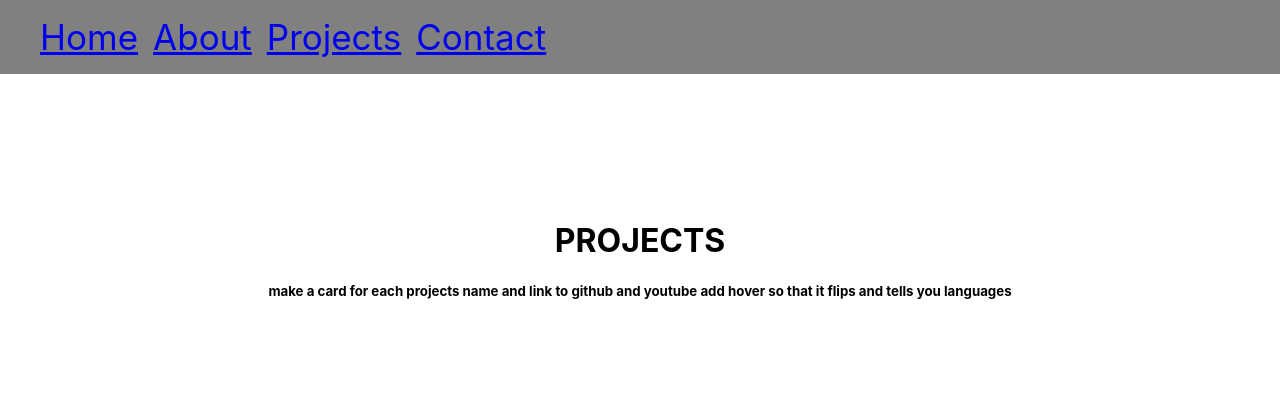
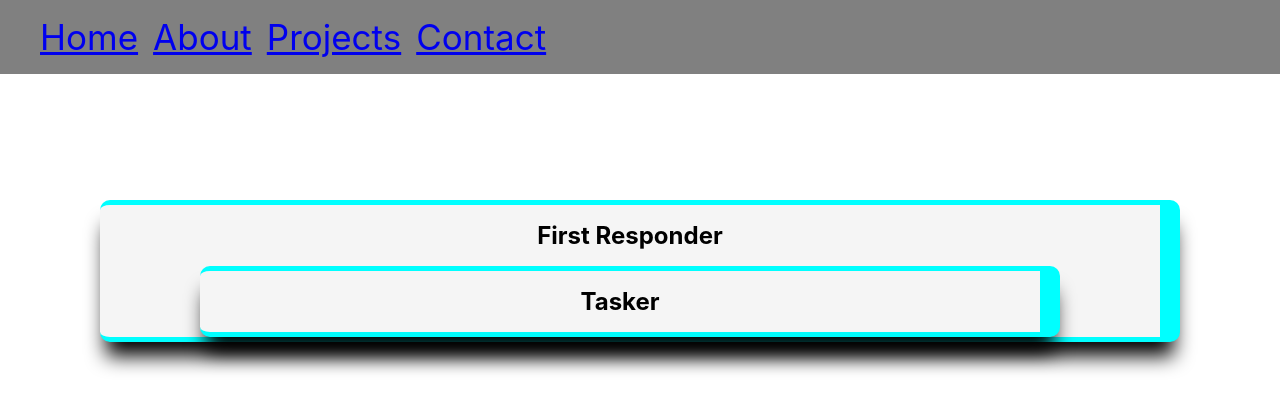
Before and after one commit to phillycowboy/port_practice-, a React (Create React App) app: page /projects in a window 1280 px wide. Shown: the top 412 px of the page. Built offline with nearby package versions, Linux system fonts and the light colour scheme.

Commit message:
trying to solve problem with multiple cards for projects page

```diff
--- a/src/App.css
+++ b/src/App.css
@@ -35,9 +35,13 @@
 }
 #projects-div{
   padding-top: 200px;
+  padding-right:100px;
+  padding-left: 100px;
 }
 #contact-div{
   padding-top: 200px;
+  padding-right:50px;
+  padding-left: 50px;
 }
 
 #about{
@@ -85,6 +89,18 @@
   padding-right: 15px;
   color: aqua;
 }
+#projects{
+  border-right: 20px solid aqua;
+  border-top: 5px solid aqua;
+  border-bottom: 5px solid aqua;
+  border-radius: 10px;
+  padding-right: 100px;
+  padding-left: 100px;
+  font-size: 12px;
+  font-weight: 900;
+  background-color: whitesmoke;
+  box-shadow: 0 20px 20px -6px black;
+}
 /* #about-style-div{
   background-color: aqua;
   position: absolute;
--- a/src/components/Projects.js
+++ b/src/components/Projects.js
@@ -3,12 +3,17 @@
 class Projects extends Component{
     render(){
         return(
-            <div id="projects">
-                <h1>PROJECTS</h1>
-                <h5>make a card for each projects
-                    name and link to github and youtube
-                    add hover so that it flips and tells you languages
-                </h5>
+            <div>
+                <div id="projects">
+                    <h1>First Responder</h1>
+                    {/* <h5>make a card for each projects
+                        name and link to github and youtube
+                        add hover so that it flips and tells you languages
+                    </h5> */}
+                    <div id="projects">
+                        <h1>Tasker</h1>
+                    </div>
+                </div>
             </div>
         )
     }
```
